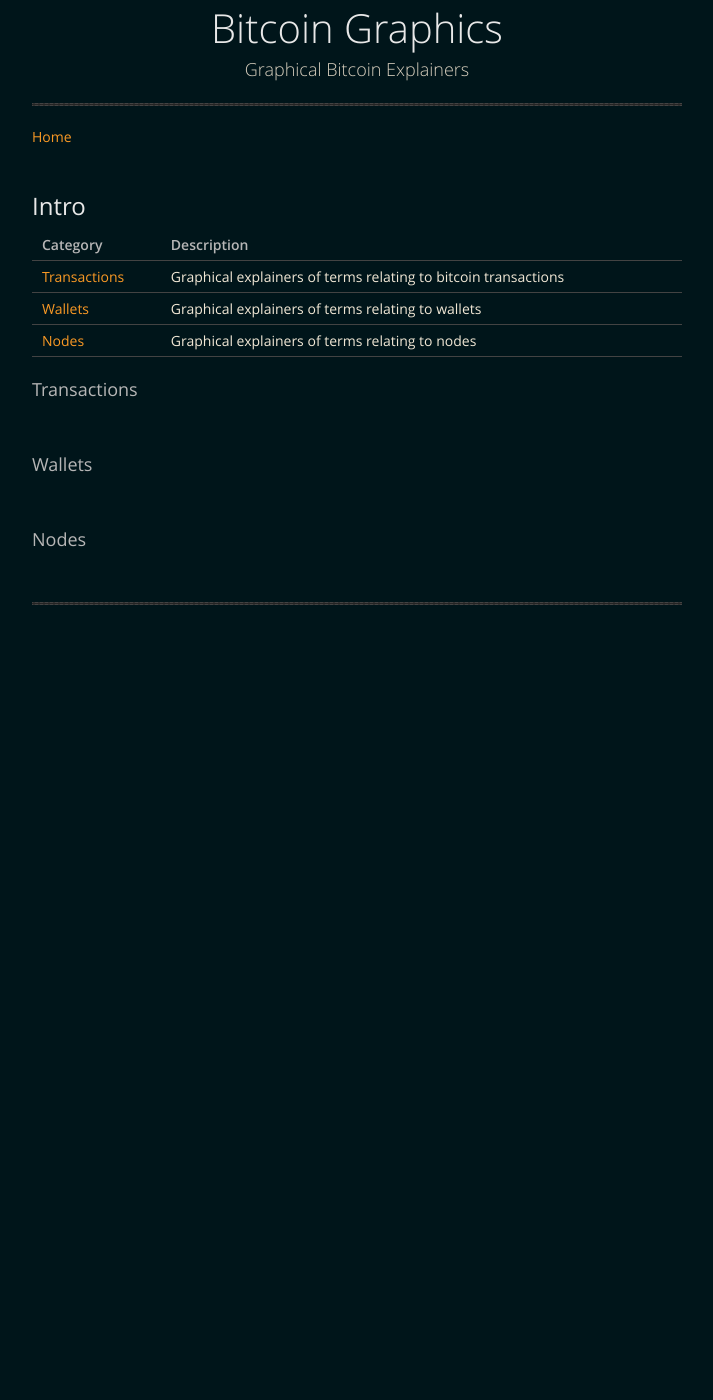
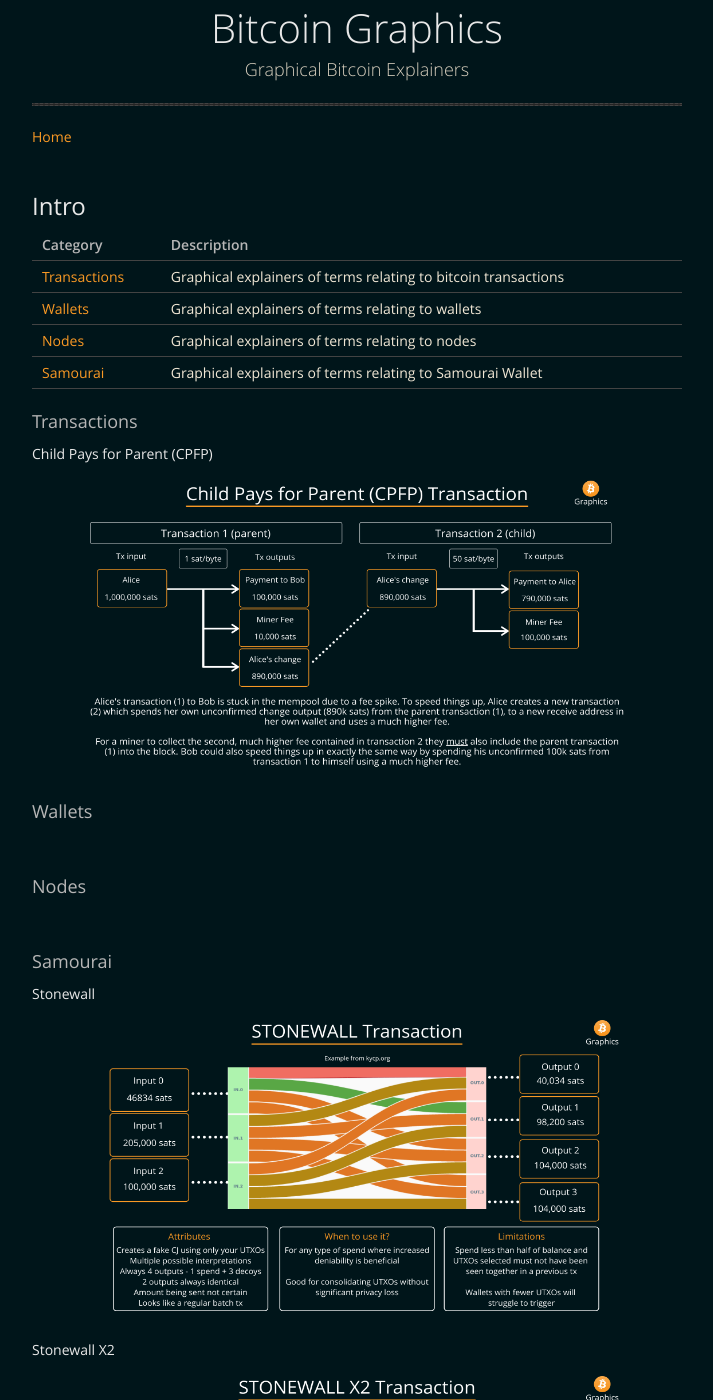
Before and after one commit to BitcoinQnA/bitcoingraphics, a Jekyll site: the page built from index.md, in a window 1280 px wide and 1400 px high. Shown: the whole window, without its empty margins (283-996 px from the left). Built offline with Jekyll 4.4.1, drawn with Linux system fonts in a browser that asks for light colours.

Commit message:
Update index.md

```diff
--- a/index.md
+++ b/index.md
@@ -11,7 +11,7 @@ layout: default
 | [Transactions](#transactions)   | Graphical explainers of terms relating to bitcoin transactions        |
 | [Wallets](#wallets)             | Graphical explainers of terms relating to wallets                     |
 | [Nodes](#nodes)                 | Graphical explainers of terms relating to nodes                       |
-
+| [Samourai](#Samourai)           | Graphical explainers of terms relating to Samourai Wallet             |
 
 
 
@@ -21,13 +21,48 @@ layout: default
 
 ### Transactions
 
-<br/>
+#### Child Pays for Parent (CPFP)
+
+<p align="center">
+<img src="https://raw.githubusercontent.com/BitcoinQnA/bitcoingraphics/master/assets/images/CPFP.png" class=responsive width="550" height="300" maxheight="300" />
+</p>
+
 
 ### Wallets
 
 <br/>
 
 ### Nodes
+
+
+<br/>
+
+### Samourai
+
+#### Stonewall
+
+<p align="center">
+<img src="https://raw.githubusercontent.com/BitcoinQnA/bitcoingraphics/master/assets/images/Stonewall.png" class=responsive width="550" height="300" maxheight="300" />
+</p>
+
+#### Stonewall X2
+
+<p align="center">
+<img src="https://raw.githubusercontent.com/BitcoinQnA/bitcoingraphics/master/assets/images/STONEWALL%20X2.png" class=responsive width="550" height="300" maxheight="300" />
+</p>
+
+
+#### Stowaway
+
+<p align="center">
+<img src="https://raw.githubusercontent.com/BitcoinQnA/bitcoingraphics/master/assets/images/STOWAWAY.png" class=responsive width="550" height="300" maxheight="300" />
+</p>
+
+#### Ricochet
+
+<p align="center">
+<img src="https://raw.githubusercontent.com/BitcoinQnA/bitcoingraphics/master/assets/images/Ricochet.png" class=responsive width="550" height="300" maxheight="300" />
+</p>
 
 
 
```
